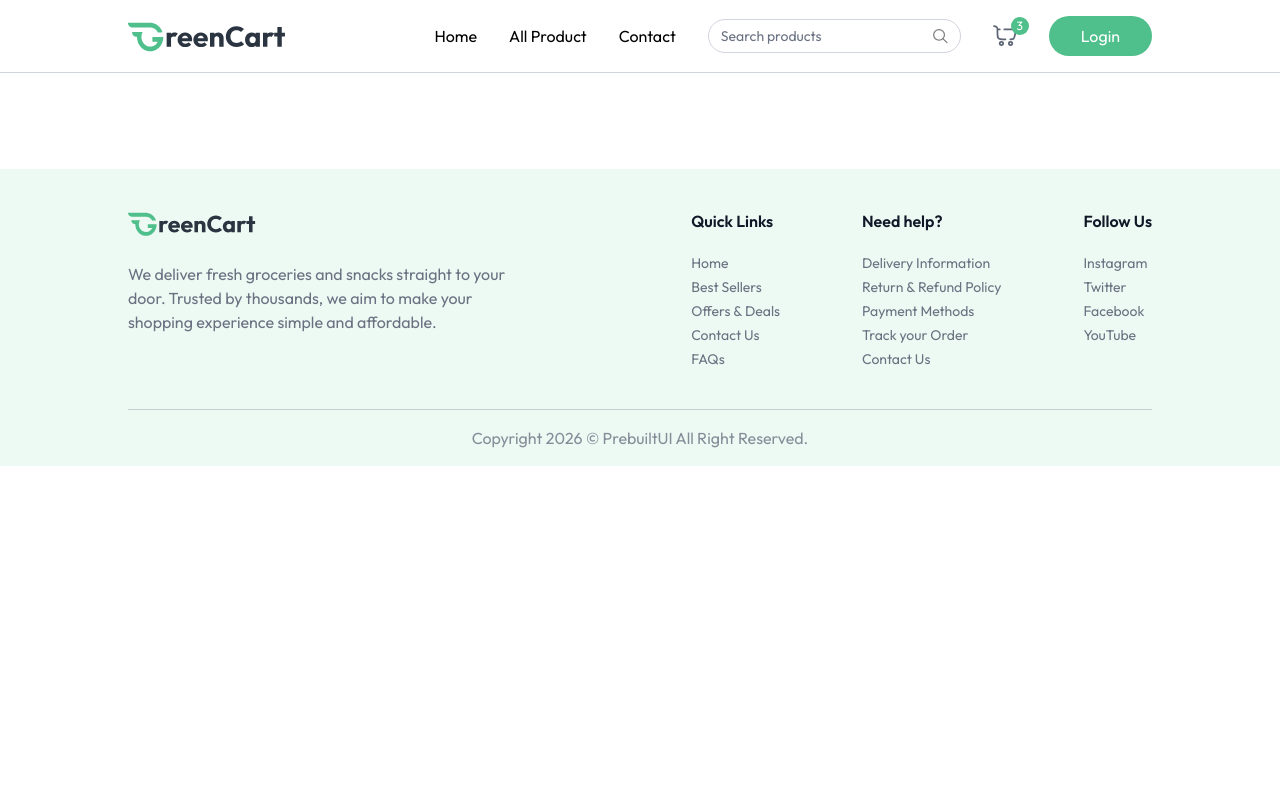
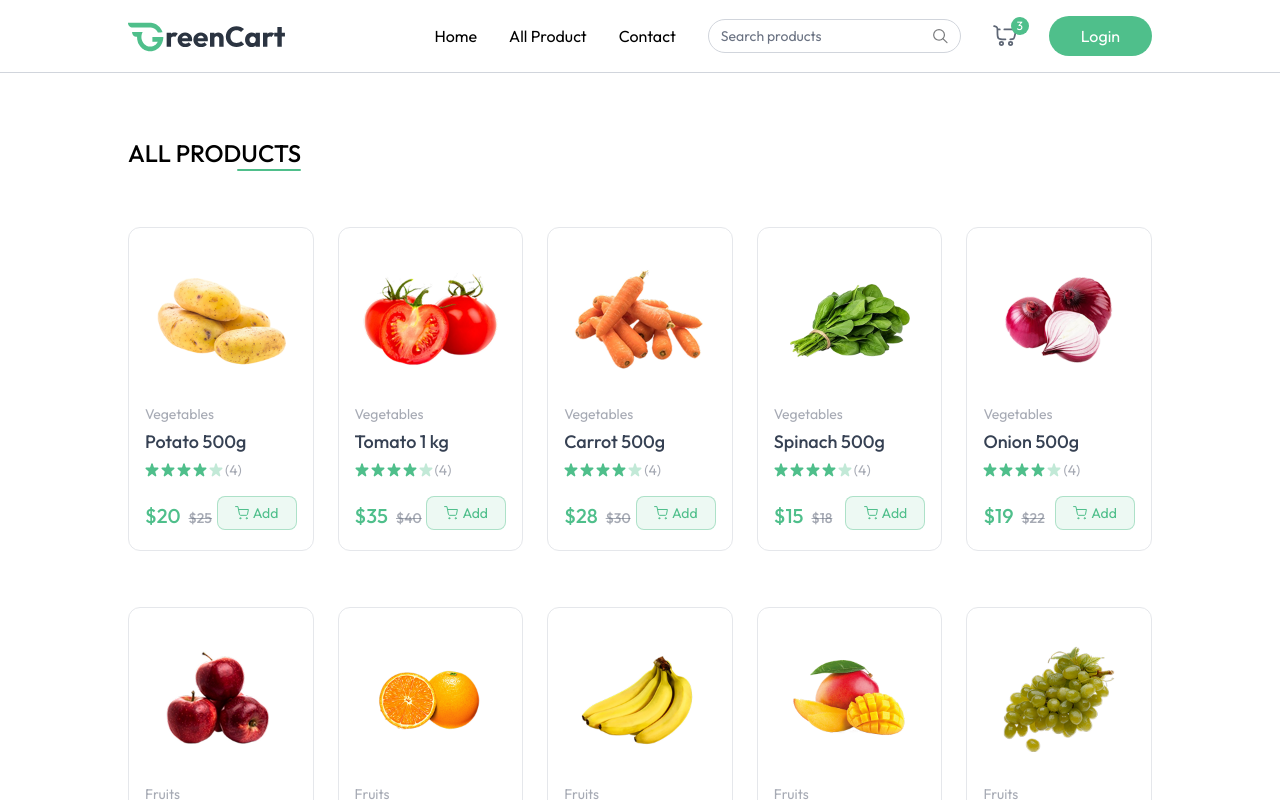
Before and after one commit to huytdn/E-Commerce-App-, a React (Vite) app in the folder greencart/: page /products in a window 1280 px wide. Shown: the top 800 px of the page. Built offline with nearby package versions, Linux system fonts and the light colour scheme.

Commit message:
allproducts and logic search product nav

```diff
--- a/greencart/src/App.jsx
+++ b/greencart/src/App.jsx
@@ -6,6 +6,7 @@
 import Footer from "./components/Footer";
 import { useAppContext } from "./context/AppContext";
 import Login from "./components/Login";
+import AllProducts from "./pages/AllProducts";
 
 const App = () => {
   const isSellerPath = useLocation().pathname.includes("seller");
@@ -22,6 +23,7 @@
       >
         <Routes>
           <Route path="/" element={<Home />} />
+          <Route path="/products" element={<AllProducts />} />
         </Routes>
       </div>
       {!isSellerPath && <Footer />}
--- a/greencart/src/components/Navbar.jsx
+++ b/greencart/src/components/Navbar.jsx
@@ -1,16 +1,29 @@
-import React from "react";
+import React, { useEffect } from "react";
 import { NavLink } from "react-router-dom";
 import { assets } from "../assets/assets";
 import { useAppContext } from "../context/AppContext";
 
 const Navbar = () => {
   const [open, setOpen] = React.useState(false);
-  const { user, setUser, setShowUserLogin, navigate } = useAppContext();
+  const {
+    user,
+    setUser,
+    setShowUserLogin,
+    navigate,
+    setSearchQuery,
+    searchQuery,
+  } = useAppContext();
 
   const logout = async () => {
     setUser(null);
     navigate("/");
   };
+
+  useEffect(() => {
+    if (searchQuery.length > 0) {
+      navigate("/products");
+    }
+  }, [searchQuery]);
 
   return (
     <nav className="flex items-center justify-between px-6 md:px-16 lg:px-24 xl:px-32 py-4 border-b border-gray-300 bg-white relative transition-all">
@@ -29,6 +42,7 @@
             className="py-1.5 w-full bg-transparent outline-none placeholder-gray-500"
             type="text"
             placeholder="Search products"
+            onChange={(e) => setSearchQuery(e.target.value)}
           />
           <img src={assets.search_icon} alt="search" className="w-4 h-4" />
         </div>
--- a/greencart/src/context/AppContext.jsx
+++ b/greencart/src/context/AppContext.jsx
@@ -14,6 +14,7 @@
   const [showUserLogin, setShowUserLogin] = useState(false);
   const [products, setProducts] = useState([]);
   const [cartItems, setCartItems] = useState({});
+  const [searchQuery, setSearchQuery] = useState({});
 
   // fetch all products
   const fetchProducts = async () => {
@@ -72,6 +73,8 @@
     addToCart,
     updateCartItem,
     removeFromCart,
+    searchQuery,
+    setSearchQuery,
   };
 
   return <AppContext.Provider value={value}>{children}</AppContext.Provider>;
--- /dev/null
+++ b/greencart/src/pages/AllProducts.jsx
@@ -0,0 +1,39 @@
+import React, { useEffect, useState } from "react";
+import { useAppContext } from "../context/AppContext";
+import ProductCard from "../components/ProductCard";
+
+const AllProducts = () => {
+  const { products, searchQuery } = useAppContext();
+  const [filteredProducts, setFilteredProducts] = useState([]);
+
+  useEffect(() => {
+    if (searchQuery.length > 0) {
+      setFilteredProducts(
+        products.filter((product) =>
+          product.name.toLowerCase().includes(searchQuery.toLowerCase()),
+        ),
+      );
+    } else {
+      setFilteredProducts(products);
+    }
+  }, [products, searchQuery]);
+
+  return (
+    <div className="mt-16 flex flex-col">
+      <div className="flex flex-col items-end w-max">
+        <p className="text-2xl font-medium uppercase">All Products</p>
+        <div className="w-16 h-0.5 bg-primary rounded-full"></div>
+      </div>
+
+      <div className="grid grid-cols-2 sm:grid-cols-3 md:grid-cols-4 gap-3 md:gap-6 lg:grid-cols-5 mt-6">
+        {filteredProducts
+          .filter((product) => product.inStock)
+          .map((product, index) => (
+            <ProductCard key={index} product={product} />
+          ))}
+      </div>
+    </div>
+  );
+};
+
+export default AllProducts;
```
